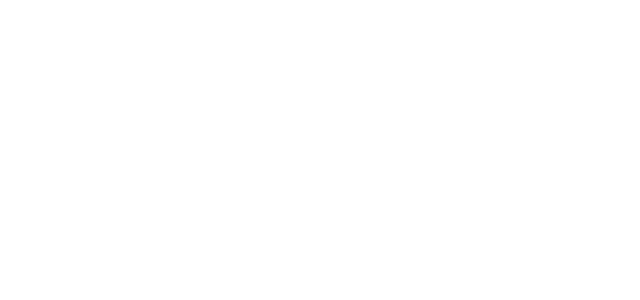
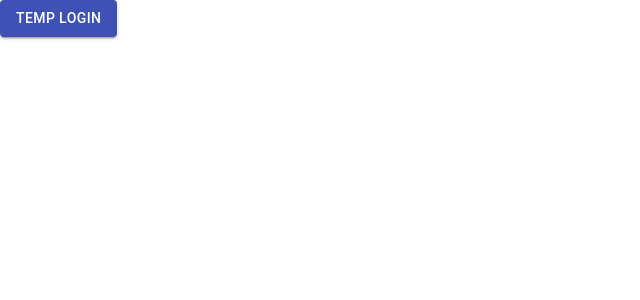
Before and after one commit to quacklinhui/VirtualClassMate, a React (Create React App) app in the folder frontend/: page /login in a window 1280 px wide. Shown: the top 300 px of the page, without its empty margins (0-640 px from the left). Built offline with nearby package versions, Linux system fonts and the light colour scheme.

Commit message:
Add login page

```diff
--- a/frontend/src/App.js
+++ b/frontend/src/App.js
@@ -4,6 +4,8 @@
 import CreateRoomPopUp from './HomeComponents/CreateRoomPopUp/CreateRoomPopUp';
 import {BrowserRouter as Router, Route, Switch, useHistory, Redirect} from "react-router-dom";
 import RoomPage from './MainRoomComponents/RoomPage';
+import Login from './LoginComponents/Login';
+
 function App() {
   return (
     <Router>
@@ -13,12 +15,13 @@
                 path="/"
                 render={() => {
                     return (
-                      <Redirect to="/home" />
+                      <Redirect to="/login" />
                     )
                 }}
               />
         <Route exact path = "/home" component={HomePage}/>
         <Route exact path = "/room" component={RoomPage}/>
+        <Route exact path = "/login" component={Login}/>
       </Switch>
     </Router>
   );
--- /dev/null
+++ b/frontend/src/LoginComponents/Login.js
@@ -0,0 +1,18 @@
+import {BrowserRouter as Router,  Redirect,  useHistory} from "react-router-dom";
+import {useState} from 'react';
+import HomePage from '../HomeComponents/HomePage';
+import {Button, Typography, Paper, Box, Container} from '@material-ui/core'
+
+function Login() {
+
+    let history = useHistory();
+    return (
+        <div>
+            <Button variant="contained" color="primary" onClick={() => { history.push("/home")}}>
+              Temp Login
+          </Button>
+        </div>
+      );
+    }
+
+    export default Login;
```
